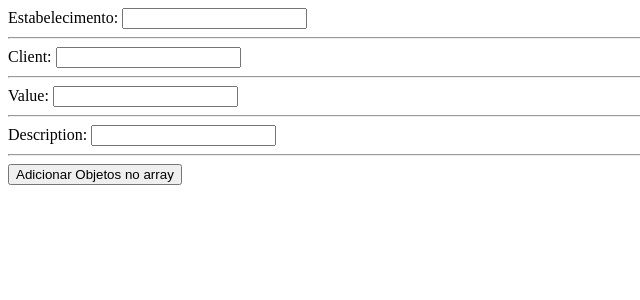
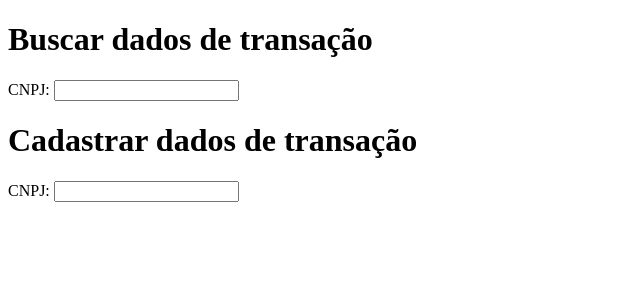
Before and after one commit to matheushdsbr/transaction-listing, a React (Create React App) app: page / in a window 1280 px wide. Shown: the top 300 px of the page, without its empty margins (0-640 px from the left). Built offline with nearby package versions, Linux system fonts and the light colour scheme.

Commit message:
feat: add search cnpj

```diff
--- /dev/null
+++ b/api.json
@@ -0,0 +1,36 @@
+{
+  "companies": [
+    {
+      "id": 1,
+      "cnpj": "45.283.163/0001-67",
+      "transactions": [
+        {
+          "client": "094.214.930-01",
+          "price": 590.01,
+          "description": "Almoço em restaurante chique pago via Shipay!"
+        },
+        {
+          "client": "000.222.999-00",
+          "price": 700.51,
+          "description": "Saidinha diferenciada!"
+        }
+      ]
+    },
+    {
+      "id": 2,
+      "cnpj": "44.444.444/4444-44",
+      "transactions": [
+        {
+          "client": "111.111.111-11",
+          "price": 300.01,
+          "description": "cliente pirado!"
+        },
+        {
+          "client": "222.222.222-22",
+          "price": 700.51,
+          "description": "Janta insana via Shipay!"
+        }
+      ]
+    }
+  ]
+}
--- a/package.json
+++ b/package.json
@@ -17,7 +17,8 @@
     "build": "react-scripts build",
     "test": "react-scripts test",
     "eject": "react-scripts eject",
-    "commit": "git-cz"
+    "commit": "git-cz",
+    "api": "json-server --watch api.json"
   },
   "eslintConfig": {
     "extends": [
@@ -49,6 +50,7 @@
     "eslint-plugin-prettier": "^3.3.1",
     "eslint-plugin-react": "^7.22.0",
     "eslint-plugin-react-hooks": "^4.2.0",
+    "json-server": "^0.16.3",
     "prettier": "^2.2.1"
   },
   "config": {
--- a/src/App.js
+++ b/src/App.js
@@ -1,9 +1,11 @@
 import React from 'react';
-import Form from './components/Form';
+import SearchForm from './components/SearchForm';
+import RegistrationForm from './components/RegistrationForm';
 
 const App = () => (
   <>
-    <Form />
+    <SearchForm />
+    <RegistrationForm />
   </>
 );
 export default App;
--- a/src/components/Form/index.js
+++ /dev/null
@@ -1,33 +0,0 @@
-// import React from 'react';
-import React from 'react';
-import Input from '../Input';
-import { FormContainer } from './styles';
-
-const Form = () => (
-  <>
-    <FormContainer>
-      <span>Estabelecimento: </span>
-      <Input />
-
-      <hr />
-
-      <span>Client: </span>
-      <Input />
-
-      <hr />
-
-      <span>Value: </span>
-      <Input />
-
-      <hr />
-
-      <span>Description: </span>
-      <Input />
-
-      <hr />
-
-      <button type="button">Adicionar Objetos no array</button>
-    </FormContainer>
-  </>
-);
-export default Form;
--- /dev/null
+++ b/src/components/RegistrationForm/index.js
@@ -0,0 +1,23 @@
+import React from 'react';
+
+const RegistrationForm = () => {
+  const handleChange = (event) => {
+    console.log(event.target.value);
+  };
+
+  const handleSubmit = (event) => {
+    event.preventDefault();
+  };
+
+  return (
+    <div>
+      <form onSubmit={handleSubmit}>
+        <h1>Cadastrar dados de transação</h1>
+        <span>CNPJ: </span>
+        <input type="text" onChange={handleChange} />
+      </form>
+    </div>
+  );
+};
+
+export default RegistrationForm;
--- /dev/null
+++ b/src/components/RegistrationForm/styles.js
@@ -0,0 +1,3 @@
+import styled from 'styled-components';
+
+export const Container = styled.div``;
--- /dev/null
+++ b/src/components/SearchForm/index.js
@@ -0,0 +1,47 @@
+import React, { useState } from 'react';
+
+const SearchForm = () => {
+  const [CNPJ, setCNPJ] = useState('');
+  const [transactions, setTransactions] = useState([]);
+
+  const handleChange = (event) => {
+    setCNPJ(event.target.value);
+  };
+
+  const searchCNPJ = async () => {
+    fetch(`http://localhost:3000/companies?cnpj=${CNPJ}`)
+      .then((response) => response.json())
+      .then((data) => (data.message ? 'deu pau' : setTransactions(data)));
+  };
+
+  const handleSubmit = (event) => {
+    event.preventDefault();
+    searchCNPJ();
+  };
+
+  return (
+    <div>
+      <form onSubmit={handleSubmit}>
+        <h1>Buscar dados de transação</h1>
+        <span>CNPJ: </span>
+        <input type="text" onChange={handleChange} />
+      </form>
+
+      {transactions.map((item) => (
+        <div key={item.id}>
+          <strong>CNPJ: {item.cnpj}</strong>
+          {item.transactions.map((transaction) => (
+            <div key={transaction.client}>
+              <p>CLIENT: {transaction.client}</p>
+              <p>PRICE: {transaction.price}</p>
+              <p>DESCRIPTION: {transaction.description}</p>
+              <hr />
+            </div>
+          ))}
+        </div>
+      ))}
+    </div>
+  );
+};
+
+export default SearchForm;
```
Also changed, not shown: .eslintrc.json, src/components/SearchForm/styles.js (renamed from src/components/Form/styles.js), 2 other files (tests, documents, lock files or other folders).
